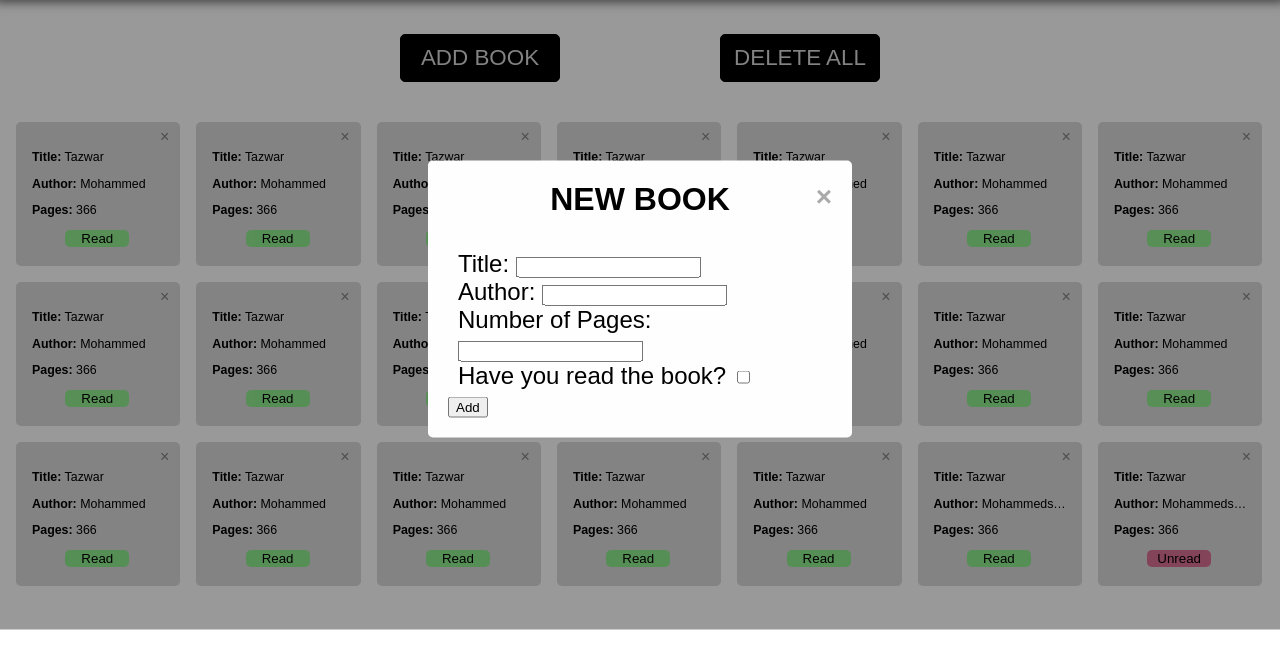
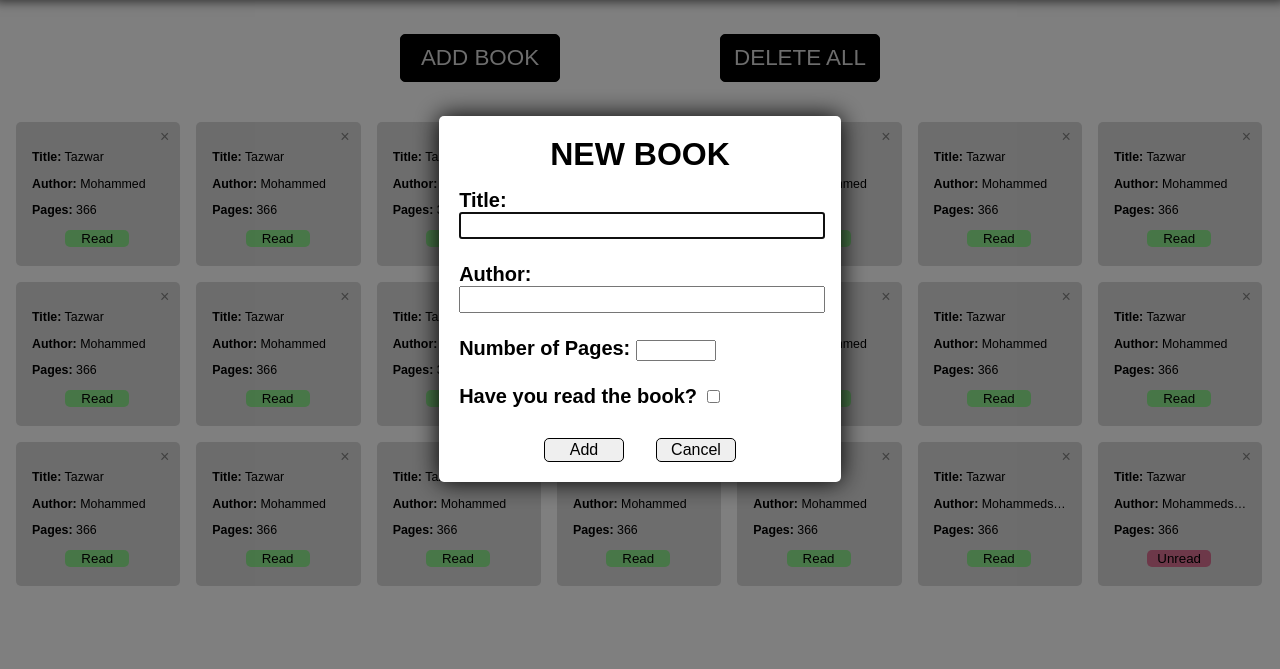
Before and after one commit to tazwarmohammed/library-management, a plain HTML site: page index.html in a window 1280 px wide. Both pictures are taken after a click on the button "ADD BOOK". Shown: the part 101-770 px from the top of the page. Drawn offline with Linux system fonts and the light colour scheme.

Commit message:
Use dialog to implement 'ADD BOOK' popup form

```diff
--- a/index.html
+++ b/index.html
@@ -16,9 +16,8 @@
 
   <div id="library-container"></div>
 
-  <div id="form-container" style="display: none;">
-    <form onsubmit="addBook(event)">
-      <span class="form-close">&times;</span>
+  <dialog id="form-container">
+    <form onsubmit="addBook(event)" method="dialog">
       <legend>NEW BOOK</legend>
       <section>
         <label for="title">Title:</label>
@@ -30,9 +29,12 @@
         <label for="read">Have you read the book?</label>
         <input type="checkbox" id="read" name="read"><br>
       </section>
-      <button type="submit">Add</button>
+      <section>
+        <button type="submit">Add</button>
+        <button type="button" class="form-cancel">Cancel</button>
+      </section>
     </form>
-  </div>
+  </dialog>
 </body>
 <script src="main.js"></script>
 </html>
--- a/main.js
+++ b/main.js
@@ -1,6 +1,16 @@
-const formContainer = document.getElementById('form-container');
+const libraryContainer = document.querySelector('#library-container');
 
-const libraryContainer = document.getElementById('library-container');
+const formContainer = document.querySelector('#form-container');
+
+const formOpenBtn = document.querySelector('.add-book');
+formOpenBtn.addEventListener('click', () => {
+  formContainer.showModal();
+});
+
+const formCloseBtn = document.querySelector('.form-cancel');
+formCloseBtn.addEventListener('click', () => {
+  formContainer.close();
+});
 
 let myBooks = [
     {title: 'Tazwar', author: 'Mohammed', pages: 366, read: true},
@@ -131,21 +141,18 @@ function outReadStatus(e, index) {
     e.target.style.backgroundColor = 'palevioletred';
   }
 }
+// document.querySelector('.add-book').addEventListener('click', () => {
+//   formContainer.style.display = 'block';
+// });
 
-function deleteAll() {
+// document.querySelector('.form-close').addEventListener('click', () => {
+//   formContainer.style.display = 'none';
+// })
+
+document.querySelector('.delete-all').addEventListener('click', () => {
   myBooks.length = 0;
   libraryContainer.innerHTML = '';
-}
-
-document.querySelector('.add-book').addEventListener('click', () => {
-  formContainer.style.display = 'block';
 });
-
-document.querySelector('.delete-all').addEventListener('click', deleteAll);
-
-document.querySelector('.form-close').addEventListener('click', () => {
-  formContainer.style.display = 'none';
-})
 
 // Initial display of books
 displayBooks();
--- a/style.css
+++ b/style.css
@@ -19,24 +19,47 @@ p {
     white-space: nowrap;
 }
 
-form {
-    background-color: #fefefe;
-    margin: 15% auto; /* 15% from the top and centered */
-    padding: 20px;
-    border: none;
-    width: 30%; /* Could be more or less, depending on screen size */
-    border-radius: 5px;
-}
-
 legend {
     text-align: center;
-    margin: 0rem 1rem 2rem 1rem;
+    margin: 0rem 1rem 1rem 1rem;
     font-size: 2rem;
     font-weight: bold;
 }
 
-section {
-    padding-left: 10px;
+section + section {
+    padding-top: 30px;
+    display: flex;
+    justify-content: center;
+    align-items: center;
+}
+
+label {
+    font-weight: 550;
+}
+
+input[type="text"] {
+    width: 99%;
+    margin-bottom: 1.5rem;
+    font-size: large;
+}
+
+input[type="number"] {
+    width: 20%;
+    margin-bottom: 1.5rem;
+}
+
+form button {
+    margin: 0rem 1rem 0rem 1rem;
+    width: 5rem;
+    height: 1.5rem;
+    font-size: 1rem;
+    border: 1px solid black;
+    border-radius: 5px;
+}
+
+form button:hover {
+    cursor: pointer;
+    background-color: #dadada;
 }
 
 #button-container {
@@ -50,14 +73,16 @@ section {
 }
 
 #form-container {
-    position: fixed;
-    left: 50%;
-    top: 50%;
-    transform: translate(-50%, -50%);
-    width: 100%;
+    max-width: 40%;
     overflow: auto;
-    background-color: rgba(0,0,0,0.4);
-    font-size: 1.5rem;
+    font-size: 1.25rem;
+    border: none;
+    box-shadow: 0 0 25px 0 rgb(0, 0, 0);
+    border-radius: 5px;
+}
+
+#form-container::backdrop {
+    background-color: rgba(0, 0, 0, 0.5);
 }
 
 .add-book,
@@ -123,17 +148,17 @@ section {
     cursor: pointer;
 }
 
-.form-close {
+/* .form-cancel {
     color: #aaa;
     float: right;
     font-size: 28px;
     font-weight: bold;
-}
+} */
 
-.form-close:hover {
+/* .form-cancel:hover {
     color: black;
     cursor: pointer;
-}
+} */
 
 /* .circle-button {
     position: fixed;
```
